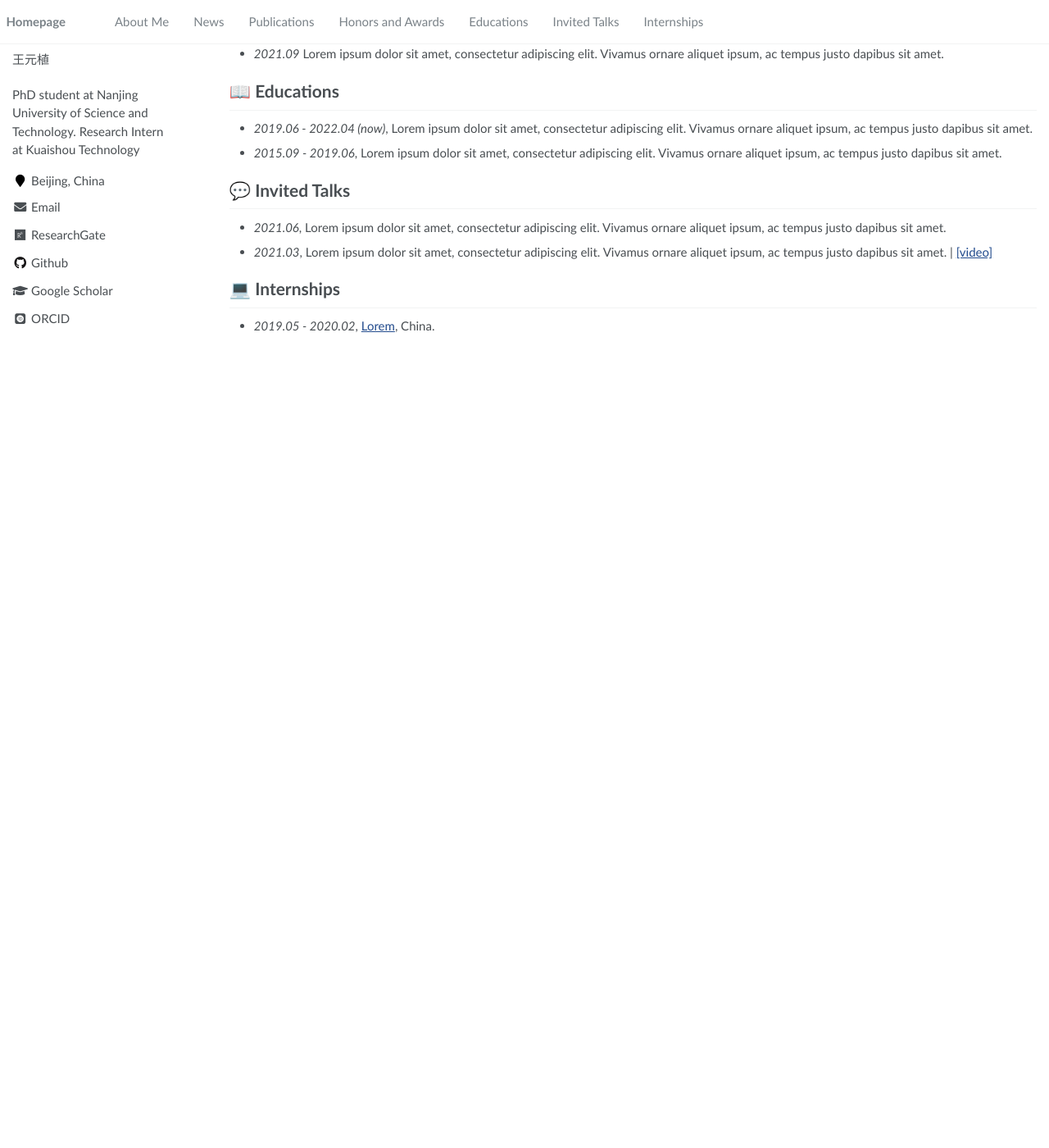
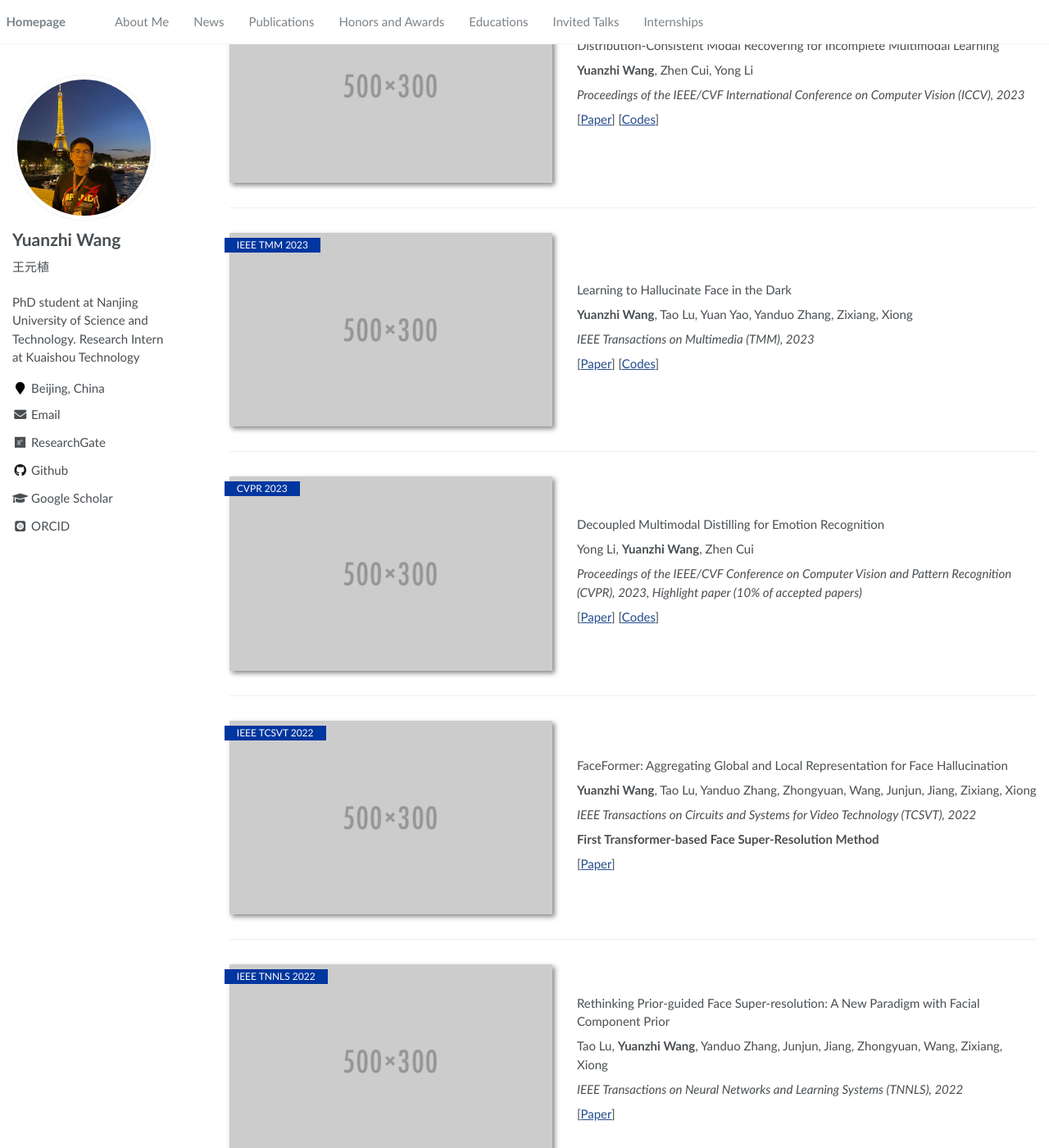
Before and after one commit to mdswyz/mdswyz.github.io, a Jekyll site: the page built from _pages/about.md, in a window 1280 px wide and 1400 px high, scrolled down 1471 px. Shown: the whole window at 82% size. Built offline with Jekyll 4.4.1, drawn with Linux system fonts in a browser that asks for light colours; some web fonts are replaced; before the commit the page ends 1895 px from its top, so only the background shows below that; some of the changed text lies outside the part shown.

Commit message:
Update about.md

```diff
--- a/_pages/about.md
+++ b/_pages/about.md
@@ -47,6 +47,7 @@ Jialin Luo, **Yuanzhi Wang (Co-first Authors, Equal Contribution)**, Ziqi Gu, Yi
 </div>
 </div>
 
+
 <div class='paper-box'><div class='paper-box-image'><div><div class="badge">ACM TOMM 2024</div><img src='images/500x300.png' alt="sym" width="100%"></div></div>
 <div class='paper-box-text' markdown="1">
 
@@ -78,6 +79,112 @@ Incomplete Multimodality-Diffused Emotion Recognition
 </div>
 
 
+<div class='paper-box'><div class='paper-box-image'><div><div class="badge">ICCV 2023</div><img src='images/500x300.png' alt="sym" width="100%"></div></div>
+<div class='paper-box-text' markdown="1">
+
+Distribution-Consistent Modal Recovering for Incomplete Multimodal Learning
+
+**Yuanzhi Wang**, Zhen Cui, Yong Li
+
+*Proceedings of the IEEE/CVF International Conference on Computer Vision (ICCV), 2023*
+
+[[Paper](https://openaccess.thecvf.com/content/ICCV2023/html/Wang_Distribution-Consistent_Modal_Recovering_for_Incomplete_Multimodal_Learning_ICCV_2023_paper.html)]
+[[Codes](https://github.com/mdswyz/DiCMoR)]
+</div>
+</div>
+
+
+<div class='paper-box'><div class='paper-box-image'><div><div class="badge">IEEE TMM 2023</div><img src='images/500x300.png' alt="sym" width="100%"></div></div>
+<div class='paper-box-text' markdown="1">
+
+Learning to Hallucinate Face in the Dark
+
+**Yuanzhi Wang**, Tao Lu, Yuan Yao, Yanduo Zhang, Zixiang, Xiong
+
+*IEEE Transactions on Multimedia (TMM), 2023*
+
+[[Paper](https://ieeexplore.ieee.org/document/10180077)]
+[[Codes](https://github.com/mdswyz/DARKFFHQ)]
+</div>
+</div>
+
+
+<div class='paper-box'><div class='paper-box-image'><div><div class="badge">CVPR 2023</div><img src='images/500x300.png' alt="sym" width="100%"></div></div>
+<div class='paper-box-text' markdown="1">
+
+Decoupled Multimodal Distilling for Emotion Recognition
+
+Yong Li, **Yuanzhi Wang**, Zhen Cui
+
+*Proceedings of the IEEE/CVF Conference on Computer Vision and Pattern Recognition (CVPR), 2023, Highlight paper (10% of accepted papers)*
+
+[[Paper](https://openaccess.thecvf.com/content/CVPR2023/html/Li_Decoupled_Multimodal_Distilling_for_Emotion_Recognition_CVPR_2023_paper.html)]
+[[Codes](https://github.com/mdswyz/DMD)]
+</div>
+</div>
+
+
+<div class='paper-box'><div class='paper-box-image'><div><div class="badge">IEEE TCSVT 2022</div><img src='images/500x300.png' alt="sym" width="100%"></div></div>
+<div class='paper-box-text' markdown="1">
+
+FaceFormer: Aggregating Global and Local Representation for Face Hallucination
+
+**Yuanzhi Wang**, Tao Lu, Yanduo Zhang, Zhongyuan, Wang, Junjun, Jiang, Zixiang, Xiong
+
+*IEEE Transactions on Circuits and Systems for Video Technology (TCSVT), 2022*
+
+**First Transformer-based Face Super-Resolution Method**
+
+[[Paper](https://ieeexplore.ieee.org/document/9964277)]
+</div>
+</div>
+
+
+<div class='paper-box'><div class='paper-box-image'><div><div class="badge">IEEE TNNLS 2022</div><img src='images/500x300.png' alt="sym" width="100%"></div></div>
+<div class='paper-box-text' markdown="1">
+
+Rethinking Prior-guided Face Super-resolution: A New Paradigm with Facial Component Prior
+
+Tao Lu, **Yuanzhi Wang**, Yanduo Zhang, Junjun, Jiang, Zhongyuan, Wang, Zixiang, Xiong
+
+*IEEE Transactions on Neural Networks and Learning Systems (TNNLS), 2022*
+
+[[Paper](https://ieeexplore.ieee.org/document/9875217)]
+</div>
+</div>
+
+
+<div class='paper-box'><div class='paper-box-image'><div><div class="badge">ACM MM 2021</div><img src='images/500x300.png' alt="sym" width="100%"></div></div>
+<div class='paper-box-text' markdown="1">
+
+Face Hallucination via Split-Attention in Split-Attention Network
+
+Tao Lu, **Yuanzhi Wang (Corresponding Author)**, Yanduo Zhang, Yu Wang, Liu Wei, Zhongyuan Wang, Junjun Jiang
+
+*Proceedings of the 29th ACM International Conference on Multimedia (ACM MM), 2021*
+
+[[Paper](https://dl.acm.org/doi/abs/10.1145/3474085.3475682)]
+[[Codes](https://github.com/mdswyz/SISN-Face-Hallucination)]
+</div>
+</div>
+
+
+<div class='paper-box'><div class='paper-box-image'><div><div class="badge">NTIRE 2021</div><img src='images/500x300.png' alt="sym" width="100%"></div></div>
+<div class='paper-box-text' markdown="1">
+
+Multi-Scale Self-Calibrated Network for Image Light Source Transfer
+
+**Yuanzhi Wang**, Tao Lu, Yanduo Zhang, Yuntao Wu
+
+*Proceedings of the IEEE/CVF Conference on Computer Vision and Pattern Recognition (CVPR) Workshops, 2021*
+
+[[Paper](https://openaccess.thecvf.com/content/CVPR2021W/NTIRE/html/Wang_Multi-Scale_Self-Calibrated_Network_for_Image_Light_Source_Transfer_CVPRW_2021_paper.html)]
+[[Codes](https://github.com/mdswyz/MCN-light-source-transfer)]
+</div>
+</div>
+
+
+
 # 🎖 Honors and Awards
 - *2021.10* Lorem ipsum dolor sit amet, consectetur adipiscing elit. Vivamus ornare aliquet ipsum, ac tempus justo dapibus sit amet.
 - *2021.09* Lorem ipsum dolor sit amet, consectetur adipiscing elit. Vivamus ornare aliquet ipsum, ac tempus justo dapibus sit amet.
```
